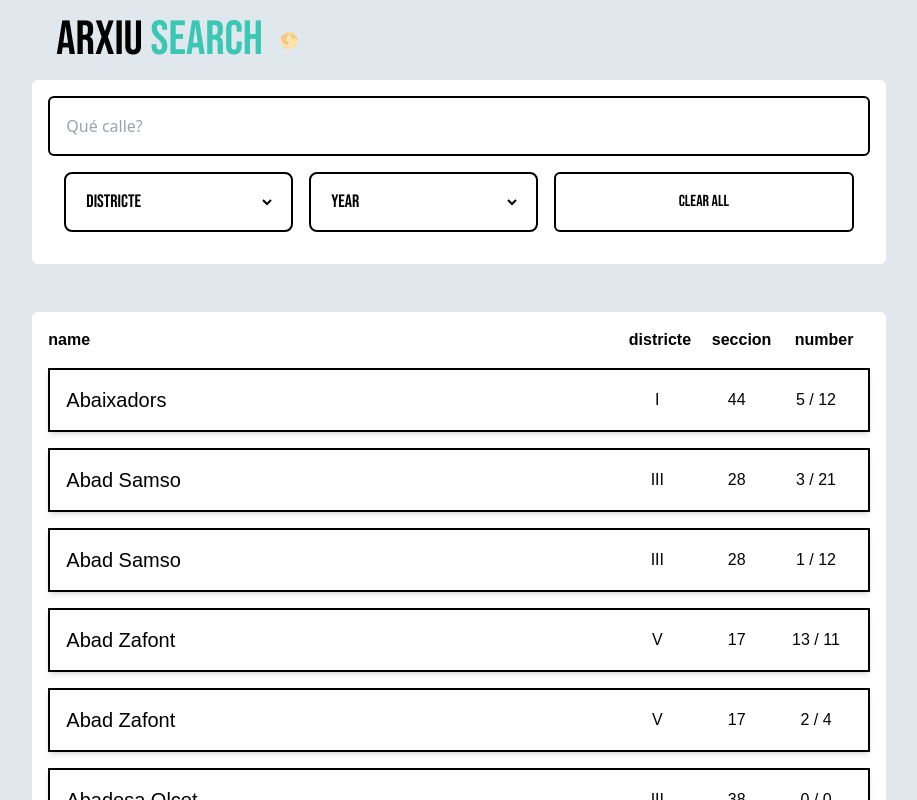
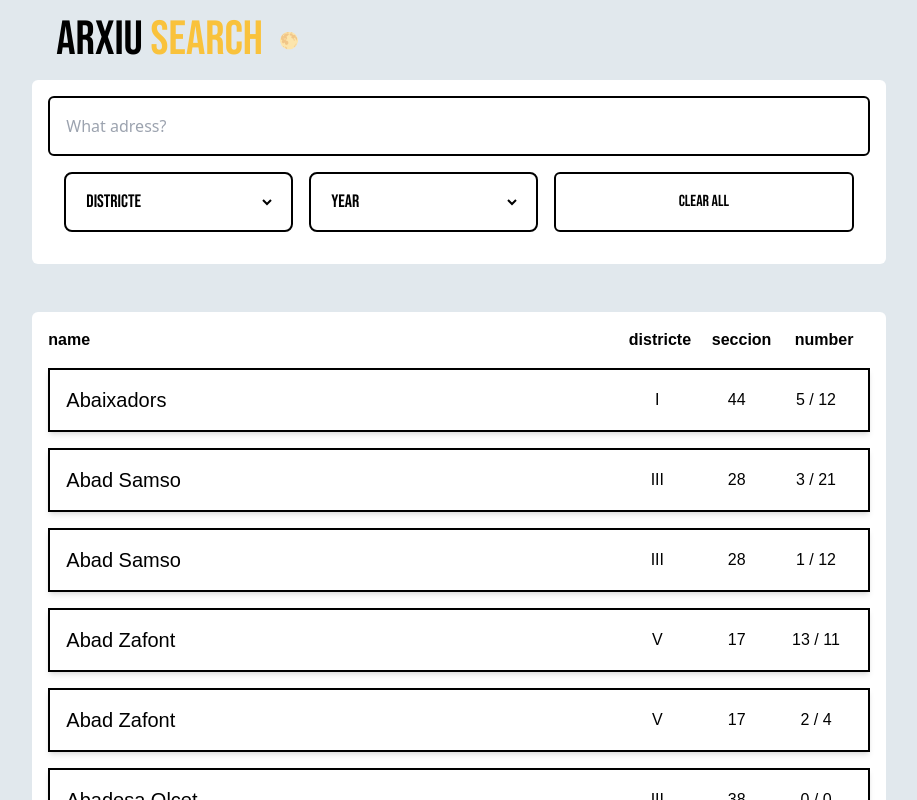
Before and after one commit to LilaSarfson/project_arxiu, a React (Vite) app: page / in a window 1280 px wide. Shown: the top 800 px of the page, without its empty margins (181-1098 px from the left). Built offline with nearby package versions, Linux system fonts and the light colour scheme; a web font is replaced by a local one.

Commit message:
dark mode ok

```diff
--- a/src/App.jsx
+++ b/src/App.jsx
@@ -6,6 +6,7 @@ import SearchBar from "./components/SearchBar"
 import HeaderPage from "./components/HeaderPage"
 import CardHeader from './components/CarHeader'
 import {DISTRICTE_LIST, YEARS_LIST, FILTERS_LIST} from '../src/constants/selector-data'
+import {ERROR_WARNING} from '../src/constants/constants'
 import {refreshPage} from '../src/utils/utils'
 import { useEffect} from "react"
 function App() {
@@ -42,7 +43,7 @@ function App() {
       </section>
       <section className='flex flex-col justify-center gap-4 bg-white p-4 w-4/6 rounded-md dark:bg-dark_secction'>
         <CardHeader name={FILTERS_LIST[1]} dist={FILTERS_LIST[0]} seccion={FILTERS_LIST[3]} number={FILTERS_LIST[4]}/>
-        <p className={`${filteredData === undefined || filteredData.length !=0  ? 'hidden' : 'block'} text-center`}>Vaya no se encontro nada </p>
+        <p className={`${filteredData === undefined || filteredData.length !=0  ? 'hidden' : 'block'} text-center`}>{ERROR_WARNING}</p>
           {isLoading ? (<Loading/>) : ( filteredData != undefined ?
           renderCard(filteredData)
           :
--- a/src/components/HeaderPage.jsx
+++ b/src/components/HeaderPage.jsx
@@ -4,7 +4,7 @@ export default function HeaderPage(props){
     return(
         <div className='flex flex-row w-full items-center gap-4 justify-start ml-6 h-4'>
             {/* <img className='w-12' src={logo}></img> */}
-            <h1 className="text-5xl bebas_font">Arxiu <span className='text-azul_logo'>search</span></h1>
+            <h1 className="text-5xl bebas_font">Arxiu <span className='text-yellow_logo dark:text-purple_logo'>search</span></h1>
             <DarkModeToggle/>
         </div>
     )
--- a/src/components/SearchBar.jsx
+++ b/src/components/SearchBar.jsx
@@ -1,6 +1,4 @@
-import { useState } from "react";
 import { useCensusStore } from '../store/census'
-
 export default function SearchBar() {
   const {setFilter, applyFilters } = useCensusStore();
   function handleChange(e){
@@ -14,7 +12,7 @@ export default function SearchBar() {
           {/* <svg className="text-gray-400 mr-3" viewBox="0 0 24 24" fill="none" xmlns="http://www.w3.org/2000/svg">
             <path d="M15.5 14H14.71L14.43 13.73C15.61 12.54 16.25 11.04 16.25 9.5C16.25 5.91015 13.0899 3.125 9.5 3.125C5.91015 3.125 2.875 6.16015 2.875 9.75C2.875 13.3399 5.91015 16.375 9.5 16.375C11.04 16.375 12.54 15.7501 13.73 14.56L14 14.29V15.08L19.25 20.3301L20.6602 18.9199L15.41 13.6701L15.5 14ZM9.5 14.5C6.41987 14.5 4 12.0801 4 9C4 5.91987 6.41987 3.5 9.5 3.5C12.5801 3.5 15 5.91987 15 9C15 12.0801 12.5801 14.5 9.5 14.5Z" fill="currentColor"/>
           </svg> */}
-          <input onChange={handleChange}type="text" className="p-2 flex-grow bg-white dark:bg-dark_white focus:outline-none" placeholder="Qué calle?"></input>
+          <input onChange={handleChange}type="text" className="p-2 flex-grow bg-white dark:bg-dark_white focus:outline-none" placeholder="What adress?"></input>
         </div>
 
       </div>
--- /dev/null
+++ b/src/constants/constants.jsx
@@ -0,0 +1 @@
+export const ERROR_WARNING = 'Sorry, it is not in our data :('
--- a/tailwind.config.js
+++ b/tailwind.config.js
@@ -9,7 +9,8 @@ export default {
       colors: {
         'rojito_clarito':'#ff5353',
         'verde_oliva':'#81B29A',
-        'azul_logo': '#3AC7B4',
+        'yellow_logo': '#F9C23C',
+        'purple_logo':'#533566',
         'azul_clarito':'#A8DADC',
         'fondo': '#e1e8ed',
         'dark_bg': '#121212',
```
Also changed, not shown: src/mocks/census.json (+1 -1 lines).
